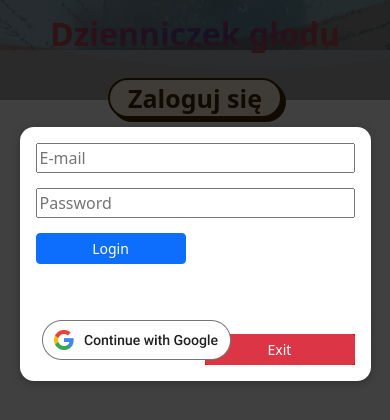
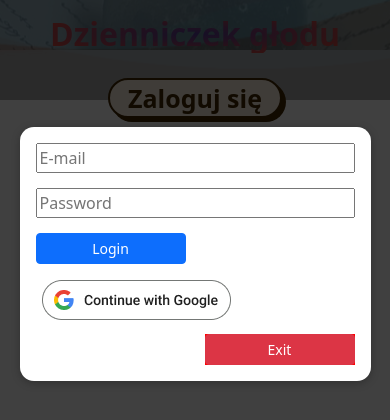
Before and after one commit to mateuszporeba/dziennik-glodu, a Next.js app: page /components/auth/auth in a window 390 px wide. Both pictures are taken after a click on the button "Zaloguj się". Shown: the top 420 px of the page. Built offline with nearby package versions, Linux system fonts and the light colour scheme; no server answers.

Commit message:
btn repaired

```diff
--- a/src/pages/components/auth/auth.module.css
+++ b/src/pages/components/auth/auth.module.css
@@ -23,6 +23,12 @@
   /* padding-top: 20px;  */
 }
 
+@media (max-width: 500px) {
+  .buttonContinueWithGoogle {
+    top: 0;
+  }
+}
+
 .inputWrongCredentials {
   border: solid red 5px;
   border-color: red;
--- a/src/pages/components/auth/modalCreateAccount.module.css
+++ b/src/pages/components/auth/modalCreateAccount.module.css
@@ -31,6 +31,11 @@
   top: 40px;
   /* padding-top: 20px;  */
 }
+@media (max-width: 500px) {
+  .buttonContinueWithGoogle {
+    top: 0;
+  }
+}
 .containerButtonExit {
   margin: auto;
   margin-right: 0px;
```
